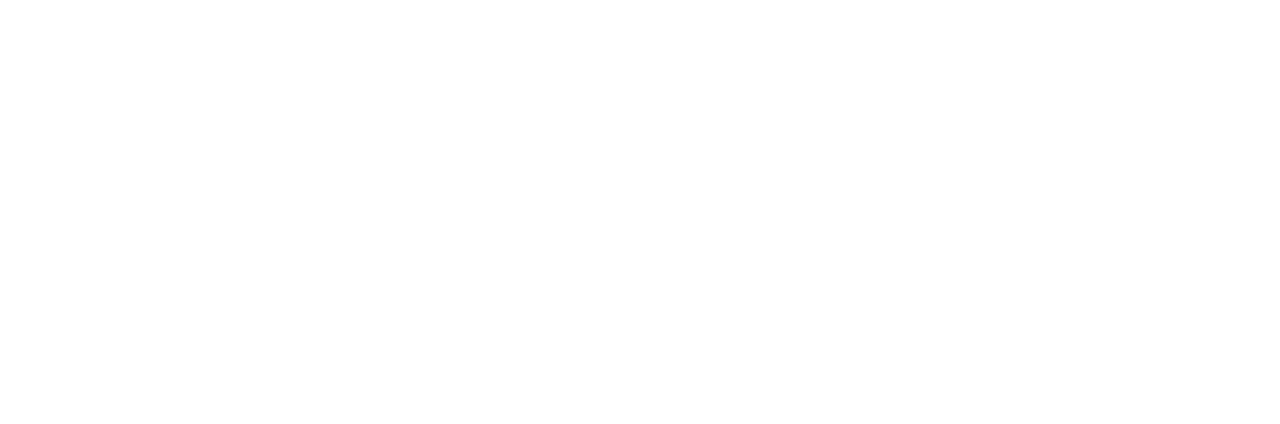
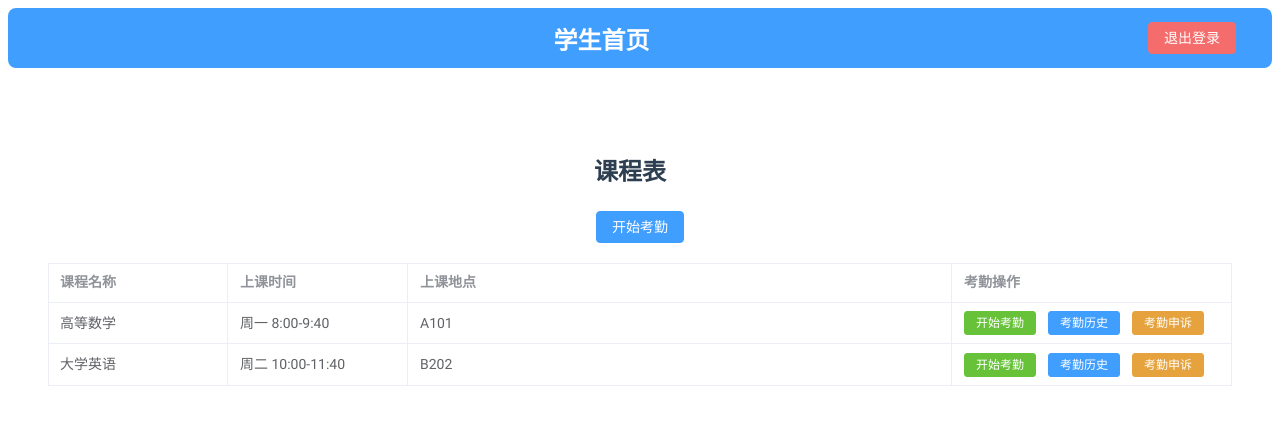
Before and after one commit to Huanswurst/Playground, a Vue app: page /student/course-schedule in a window 1280 px wide. Before the commit this address had no page. Shown: the top 424 px of the page. Built offline with nearby package versions, Linux system fonts and the light colour scheme.

Commit message:
新增课程表页面，优化摄像头显示和人脸检测逻辑；重构学生相关路由，移除冗余组件

```diff
--- a/src/layouts/StudentLayout.vue
+++ b/src/layouts/StudentLayout.vue
@@ -31,7 +31,7 @@
               <el-icon><notebook /></el-icon>
               <span>课程信息</span>
             </template>
-            <el-menu-item index="/student/course/schedule">课程表</el-menu-item>
+            <el-menu-item index="/student/course-schedule">课程表</el-menu-item>
             <el-menu-item index="/student/course/materials">课程资料</el-menu-item>
             <el-menu-item index="/student/course/assignments">作业提交</el-menu-item>
           </el-sub-menu>
@@ -43,7 +43,6 @@
             </template>
             <el-menu-item index="/student/profile">个人信息</el-menu-item>
             <el-menu-item index="/student/password">修改密码</el-menu-item>
-            <el-menu-item index="/student/notification">消息通知</el-menu-item>
           </el-sub-menu>
         </el-menu>
       </el-aside>
--- a/src/router/index.js
+++ b/src/router/index.js
@@ -77,6 +77,20 @@ const routes = [
         name: 'ChangePassword',
         component: () => import('../views/student/ChangePassword.vue')
       },
+      {
+        path: 'course-schedule',
+        name: 'CourseSchedule',
+        component: () => import('../views/student/CourseSchedule.vue')
+      },
+      {
+        path: 'selfie-capture',
+        name: 'StudentSelfieCapture',
+        component: StudentSelfieCapture,
+        props: {
+          default: true,
+          title: '学生自拍'
+        }
+      },
     ]
   },
 
--- a/src/views/recogntion.vue
+++ b/src/views/recogntion.vue
@@ -10,7 +10,12 @@
             <template #header>
               <span>摄像头画面</span>
             </template>
-            <video ref="video" autoplay :style="{ width: isMobile ? '100%' : '100%' }"></video>
+            <video ref="video" autoplay :style="{
+              width: isMobile ? '100%' : '100%',
+              height: isMobile ? 'auto' : '56.25%', // 16:9 aspect ratio
+              'aspect-ratio': '16/9',
+              'object-fit': 'cover'
+            }"></video>
             <el-divider />
             <div class="camera-actions">
               <el-button type="primary" @click="startCamera">启动摄像头</el-button>
--- /dev/null
+++ b/src/views/student/CourseSchedule.vue
@@ -0,0 +1,131 @@
+<template>
+  <div class="course-schedule-container">
+    <div class="course-schedule-header">
+      <h1 class="header-title">课程表</h1>
+      <el-button
+        type="primary"
+        @click="startAttendance"
+        class="start-attendance-btn"
+      >
+        开始考勤
+      </el-button>
+    </div>
+
+    <el-table
+      :data="courses"
+      style="width: 100%"
+      border
+      v-loading="loading"
+    >
+      <el-table-column prop="name" label="课程名称" width="180" />
+      <el-table-column prop="time" label="上课时间" width="180" />
+      <el-table-column prop="location" label="上课地点" />
+      <el-table-column label="考勤操作" width="280">
+        <template #default="scope">
+          <el-button
+            type="success"
+            size="small"
+            @click="startCourseAttendance(scope.row)"
+          >
+            开始考勤
+          </el-button>
+          <el-button
+            type="primary"
+            size="small"
+            @click="viewAttendanceHistory(scope.row)"
+          >
+            考勤历史
+          </el-button>
+          <el-button
+            type="warning"
+            size="small"
+            @click="appealAttendance(scope.row)"
+          >
+            考勤申诉
+          </el-button>
+        </template>
+      </el-table-column>
+    </el-table>
+  </div>
+</template>
+
+<script setup>
+import { ref } from 'vue'
+import { useRouter } from 'vue-router'
+
+const router = useRouter()
+
+const startCourseAttendance = (course) => {
+  router.push({
+    path: '/student/selfie-capture',
+    query: {
+      courseId: course.id,
+      courseName: course.name
+    }
+  })
+}
+
+// 模拟课程数据
+const courses = ref([
+  {
+    id: 1,
+    name: '高等数学',
+    time: '周一 8:00-9:40',
+    location: 'A101'
+  },
+  {
+    id: 2,
+    name: '大学英语',
+    time: '周二 10:00-11:40',
+    location: 'B202'
+  }
+])
+
+// 查看考勤历史
+const viewAttendanceHistory = (course) => {
+  console.log('查看考勤历史', course)
+  // TODO: 调用API获取考勤历史
+}
+
+// 考勤申诉
+const appealAttendance = (course) => {
+  console.log('考勤申诉', course)
+  // TODO: 调用API提交考勤申诉
+}
+</script>
+
+<style scoped>
+.course-schedule-container {
+  padding: 20px;
+}
+
+.course-schedule-header {
+  margin-bottom: 20px;
+}
+
+.header-title {
+  font-size: 24px;
+  font-weight: bold;
+  margin-right: 20px;
+}
+
+.start-attendance-btn {
+  margin-left: auto;
+}
+
+.no-data {
+  text-align: center;
+  padding: 50px 0;
+  color: #909399;
+}
+
+@media (max-width: 768px) {
+  .course-schedule-container {
+    padding: 10px;
+  }
+
+  .header-title {
+    font-size: 20px;
+  }
+}
+</style>
--- a/src/views/student/StudentAttendance.vue
+++ b/src/views/student/StudentAttendance.vue
@@ -42,14 +42,6 @@
         <el-form-item>
           <el-button type="primary" @click="handleSearch">搜索</el-button>
           <el-button type="success" @click="handleExport">导出数据</el-button>
-          <el-button type="info" @click="handleSwitchCamera">
-            <el-icon><switch /></el-icon>
-            <span>切换摄像头</span>
-          </el-button>
-          <el-button type="warning" @click="handleStartRecognition">
-            <el-icon><camera /></el-icon>
-            <span>开始识别</span>
-          </el-button>
         </el-form-item>
       </el-form>
 
@@ -99,6 +91,9 @@
 </template>
 
 <script>
+import * as XLSX from 'xlsx';
+import { saveAs } from 'file-saver';
+
 export default {
   data() {
     return {
--- a/src/views/student/StudentSelfieCapture.vue
+++ b/src/views/student/StudentSelfieCapture.vue
@@ -1,11 +1,5 @@
 <template>
   <el-container class="selfie-container">
-    <el-header class="dashboard-header">
-      <div class="header-content">
-        <h1 class="header-title">学生自拍</h1>
-      </div>
-    </el-header>
-
     <el-main>
       <el-card class="camera-card" shadow="hover">
         <div class="camera-section">
@@ -99,16 +93,21 @@ const adjustCanvasSize = () => {
 
   if (!videoEl || !overlayEl || !canvasEl) return
 
+  // 获取视频显示尺寸
+  const displayWidth = videoEl.clientWidth
+  const displayHeight = videoEl.clientHeight
+
+  // 设置canvas显示尺寸
+  overlayEl.style.width = `${displayWidth}px`
+  overlayEl.style.height = `${displayHeight}px`
+
+  // 设置canvas内部尺寸与视频流一致
   const videoWidth = videoEl.videoWidth
   const videoHeight = videoEl.videoHeight
-
   overlayEl.width = videoWidth
   overlayEl.height = videoHeight
   canvasEl.width = videoWidth
   canvasEl.height = videoHeight
-
-  overlayEl.style.width = `${videoEl.clientWidth}px`
-  overlayEl.style.height = `${videoEl.clientHeight}px`
 }
 
 // 启动检测循环
@@ -138,7 +137,42 @@ const detectFaces = async () => {
       video.value,
       new faceapi.TinyFaceDetectorOptions()
     )
-    drawDetectionBox(detections)
+
+    // 获取视频实际尺寸
+    const videoWidth = video.value.videoWidth
+    const videoHeight = video.value.videoHeight
+
+    // 设置canvas尺寸与视频流一致
+    overlay.value.width = videoWidth
+    overlay.value.height = videoHeight
+
+    // 获取canvas显示尺寸
+    const displayWidth = overlay.value.clientWidth
+    const displayHeight = overlay.value.clientHeight
+
+    // 计算缩放比例
+    const scaleX = displayWidth / videoWidth
+    const scaleY = displayHeight / videoHeight
+
+    // 调整canvas内部尺寸
+    overlay.value.style.width = `${displayWidth}px`
+    overlay.value.style.height = `${displayHeight}px`
+
+    // 转换检测框坐标
+    const scaledDetections = detections.map(detection => {
+      const box = detection.box
+      return {
+        ...detection,
+        box: {
+          x: box.x * scaleX,
+          y: box.y * scaleY,
+          width: box.width * scaleX,
+          height: box.height * scaleY
+        }
+      }
+    })
+
+    drawDetectionBox(scaledDetections)
   } catch (error) {
     console.error('人脸检测错误:', error)
   }
@@ -149,19 +183,45 @@ const drawDetectionBox = (detections) => {
   const ctx = overlay.value.getContext('2d')
   ctx.clearRect(0, 0, overlay.value.width, overlay.value.height)
 
+  // 获取视频显示尺寸与实际尺寸的比例
+  const displayWidth = overlay.value.clientWidth
+  const displayHeight = overlay.value.clientHeight
+  const videoWidth = overlay.value.width
+  const videoHeight = overlay.value.height
+  const scaleX = displayWidth / videoWidth
+  const scaleY = displayHeight / videoHeight
+
+  // 绘制检测框
   detections.forEach(detection => {
     const box = detection.box
-    const score = detection.score.toFixed(2)
+    const score = (detection.score || 0).toFixed(2)
+
+    // 计算缩放后的坐标
+    const scaledX = box.x * scaleX
+    const scaledY = box.y * scaleY
+    const scaledWidth = box.width * scaleX
+    const scaledHeight = box.height * scaleY
+
+    // 由于视频是水平翻转的，需要调整x坐标
+    const adjustedX = displayWidth - scaledX - scaledWidth
+    const adjustedY = scaledY
+
+    ctx.save()
+    // 应用水平翻转
+    ctx.scale(-1, 1)
+    ctx.translate(-displayWidth, 0)
 
     ctx.beginPath()
     ctx.lineWidth = 4
     ctx.strokeStyle = '#409EFF'
-    ctx.rect(box.x, box.y, box.width, box.height)
+    ctx.rect(adjustedX, adjustedY, scaledWidth, scaledHeight)
     ctx.stroke()
 
     ctx.fillStyle = '#409EFF'
     ctx.font = 'bold 18px Arial'
-    ctx.fillText(`${score * 100}%`, box.x + 5, box.y - 10)
+    ctx.fillText(`${score * 100}%`, adjustedX + 5, adjustedY - 10)
+
+    ctx.restore()
   })
 }
 
@@ -325,7 +385,7 @@ onBeforeUnmount(() => {
       .video-wrapper {
         position: relative;
         width: 100%;
-        aspect-ratio: 4/3;
+        aspect-ratio: 16/9;
         background: #000;
         border-radius: 8px;
         overflow: hidden;
@@ -334,6 +394,8 @@ onBeforeUnmount(() => {
           width: 100%;
           height: 100%;
           object-fit: cover;
+          transform: scaleX(-1); /* 水平翻转 */
+          aspect-ratio: 16/9;
         }
 
         .overlay-canvas {
```
